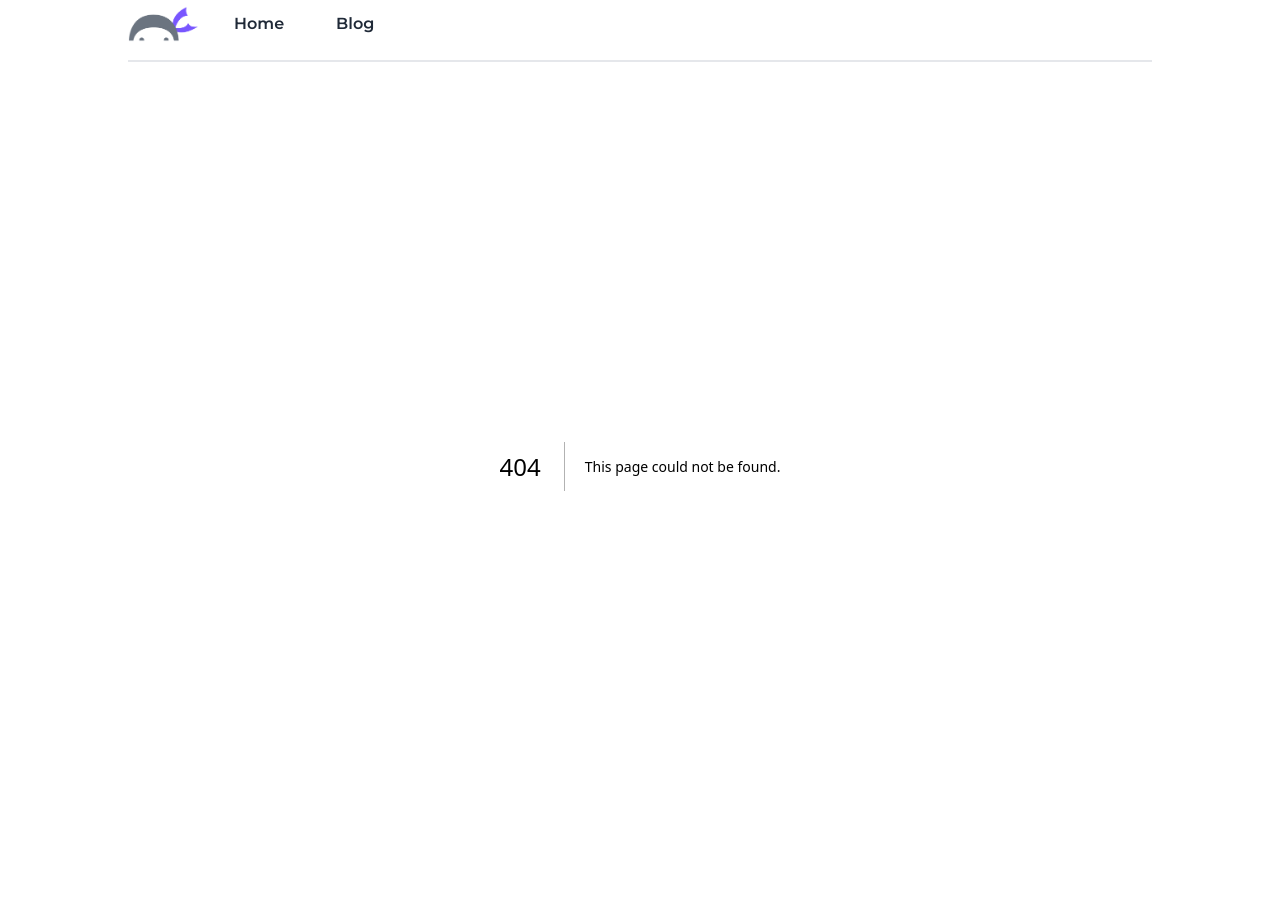
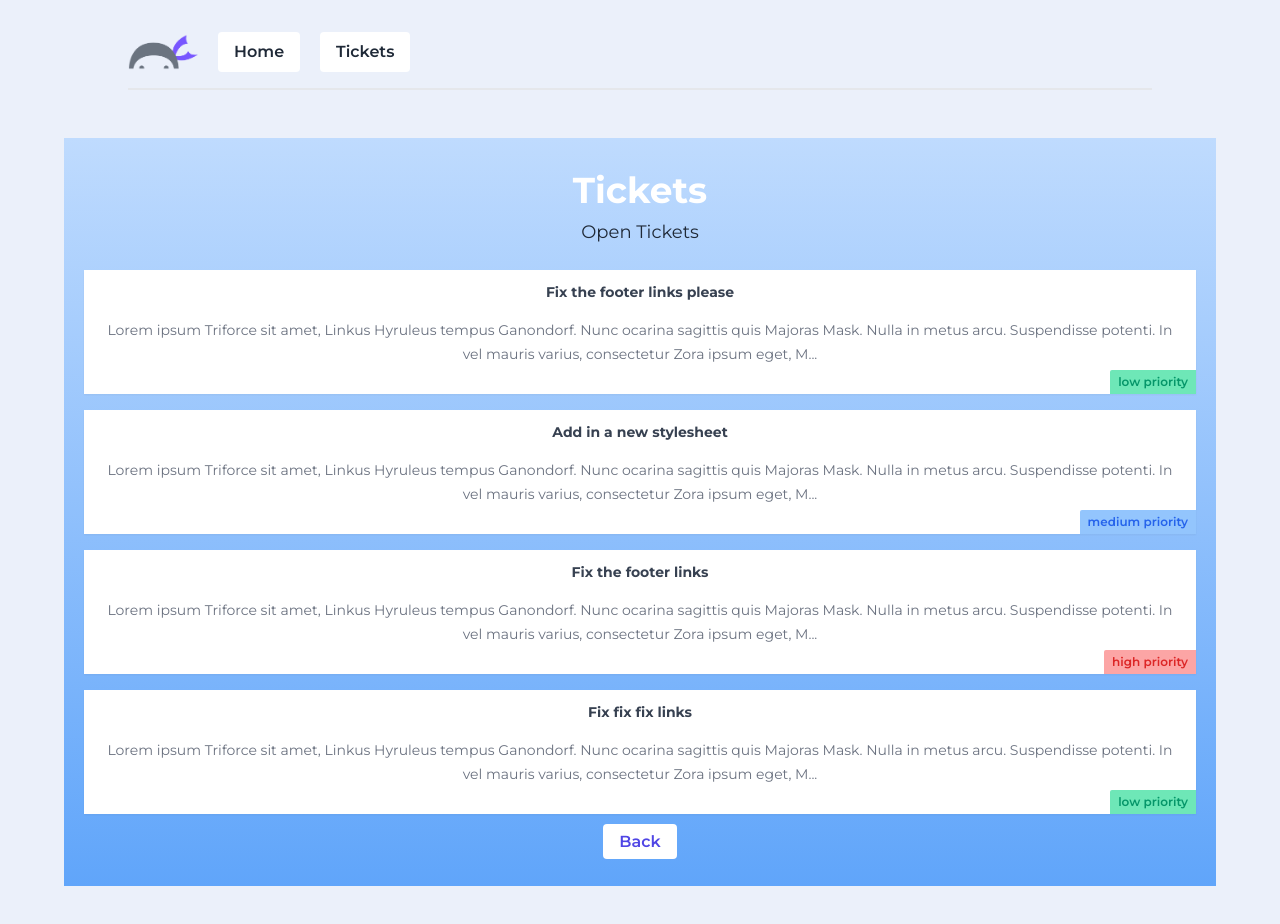
Before and after one commit to StanislavDitsan/Test.next.js, a Next.js app: page /tickets in a window 1280 px wide. Before the commit this address had no page. Shown: the top 924 px of the page. Before the commit the page ends 866 px from the top, so only its background shows below. Built offline with nearby package versions, Linux system fonts and the light colour scheme; data requests are answered from the project's data file.

Commit message:
Fetching and revalidating data with json-server

```diff
--- /dev/null
+++ b/_data/db.json
@@ -0,0 +1,32 @@
+{
+    "blogs": [
+        {
+            "id": "1",
+            "title": "Fix the footer links please",
+            "body": "Lorem ipsum Triforce sit amet, Linkus Hyruleus tempus Ganondorf. Nunc ocarina sagittis quis Majoras Mask. Nulla in metus arcu. Suspendisse potenti. In vel mauris varius, consectetur Zora ipsum eget, Master Sword porttitor urna. Fusce elementum urna elit, eget eleifend velit consectetur eget. Integer vel lobortis ipsum, vitae auctor Ocarina of Time. Donec sed urna dapibus, interdum magna a, eleifend magna. Curabitur tincidunt enim a neque volutpat. Phasellus auctor magna vel nunc pretium, ut volutpat justo tristique. Pellentesque cursus convallis mauris, in tempus enim tincidunt vitae.",
+            "priority": "low",
+            "user_email": "stas@test.dev"
+        },
+        {
+            "id": "2",
+            "title": "Add in a new stylesheet",
+            "body": "Lorem ipsum Triforce sit amet, Linkus Hyruleus tempus Ganondorf. Nunc ocarina sagittis quis Majoras Mask. Nulla in metus arcu. Suspendisse potenti. In vel mauris varius, consectetur Zora ipsum eget, Master Sword porttitor urna. Fusce elementum urna elit, eget eleifend velit consectetur eget. Integer vel lobortis ipsum, vitae auctor Ocarina of Time. Donec sed urna dapibus, interdum magna a, eleifend magna. Curabitur tincidunt enim a neque volutpat. Phasellus auctor magna vel nunc pretium, ut volutpat justo tristique. Pellentesque cursus convallis mauris, in tempus enim tincidunt vitae.",
+            "priority": "medium",
+            "user_email": "stas@test.dev"
+        },
+        {
+            "id": "3",
+            "title": "Fix the footer links",
+            "body": "Lorem ipsum Triforce sit amet, Linkus Hyruleus tempus Ganondorf. Nunc ocarina sagittis quis Majoras Mask. Nulla in metus arcu. Suspendisse potenti. In vel mauris varius, consectetur Zora ipsum eget, Master Sword porttitor urna. Fusce elementum urna elit, eget eleifend velit consectetur eget. Integer vel lobortis ipsum, vitae auctor Ocarina of Time. Donec sed urna dapibus, interdum magna a, eleifend magna. Curabitur tincidunt enim a neque volutpat. Phasellus auctor magna vel nunc pretium, ut volutpat justo tristique. Pellentesque cursus convallis mauris, in tempus enim tincidunt vitae.",
+            "priority": "high",
+            "user_email": "stas@test.dev"
+        },
+        {
+            "id": "4",
+            "title": "Fix fix fix links",
+            "body": "Lorem ipsum Triforce sit amet, Linkus Hyruleus tempus Ganondorf. Nunc ocarina sagittis quis Majoras Mask. Nulla in metus arcu. Suspendisse potenti. In vel mauris varius, consectetur Zora ipsum eget, Master Sword porttitor urna. Fusce elementum urna elit, eget eleifend velit consectetur eget. Integer vel lobortis ipsum, vitae auctor Ocarina of Time. Donec sed urna dapibus, interdum magna a, eleifend magna. Curabitur tincidunt enim a neque volutpat. Phasellus auctor magna vel nunc pretium, ut volutpat justo tristique. Pellentesque cursus convallis mauris, in tempus enim tincidunt vitae.",
+            "priority": "low",
+            "user_email": "stas@test.dev"
+        }
+    ]
+}
--- a/package.json
+++ b/package.json
@@ -15,6 +15,7 @@
     "@tsparticles/slim": "^3.3.0",
     "clsx": "^2.1.0",
     "framer-motion": "^11.1.5",
+    "json-server": "^1.0.0-alpha.23",
     "next": "14.2.2",
     "react": "^18",
     "react-dom": "^18",
--- a/src/app/blog/page.js
+++ /dev/null
@@ -1,40 +0,0 @@
-import React from 'react';
-
-const posts = [
-    {
-        id: 1,
-        title: 'Boost your conversion rate',
-        href: '#',
-        description:
-            'Illo sint voluptas. Error voluptates culpa eligendi. Hic vel totam vitae illo. Non aliquid explicabo necessitatibus unde. Sed exercitationem placeat consectetur nulla deserunt vel. Iusto corrupti dicta.',
-        date: 'Mar 16, 2020',
-        datetime: '2020-03-16',
-        category: { title: 'Marketing', href: '#' },
-        author: {
-            name: 'Michael Foster',
-            role: 'Co-Founder / CTO',
-            href: '#',
-            imageUrl:
-                'https://images.unsplash.com/photo-1519244703995-f4e0f30006d5?ixlib=rb-1.2.1&ixid=eyJhcHBfaWQiOjEyMDd9&auto=format&fit=facearea&facepad=2&w=256&h=256&q=80',
-        },
-    },
-    // More posts...
-]
-
-export default function Blog() {
-    return (
-        <div className="min-h-screen bg-gradient-to-b from-blue-200 to-blue-400 flex justify-center items-center mt-2">
-            <div className="text-center">
-                <h1 className="text-4xl font-bold text-white mb-8">Welcome Blog</h1>
-                <p className="text-lg text-gray-800 mb-6">
-                    Blog </p>
-                <a
-                    href="/about"
-                    className="bg-white text-primary font-semibold py-2 px-4 rounded hover:bg-gray-200 transition duration-300"
-                >
-                    More
-                </a>
-            </div>
-        </div>
-    );
-}
--- a/src/app/components/navbar.jsx
+++ b/src/app/components/navbar.jsx
@@ -14,7 +14,7 @@ export default function Navbar() {
                 placeholder="blur"
             />
             <Link className="bg-white text-gray-800 font-semibold py-2 px-4 rounded hover:bg-gray-200 transition duration-300" href="/">Home</Link>
-            <Link className="bg-white text-gray-800 font-semibold py-2 px-4 rounded hover:bg-gray-200 transition duration-300" href="/blog">Blog</Link>
+            <Link className="bg-white text-gray-800 font-semibold py-2 px-4 rounded hover:bg-gray-200 transition duration-300" href="/tickets">Tickets</Link>
         </nav>
     )
 }
--- a/src/app/globals.css
+++ b/src/app/globals.css
@@ -31,3 +31,41 @@ body {
 nav {
   @apply pb-4 border-b-2 border-gray-200 flex items-center gap-5 my-1 mx-auto max-w-5xl;
 }
+
+/* card styles */
+.card {
+  @apply bg-white shadow-sm py-3 px-4 my-4 relative overflow-hidden;
+}
+
+.card h3 {
+  @apply font-bold text-gray-700 text-sm mb-0;
+}
+
+.card p {
+  @apply my-4 text-sm leading-6;
+}
+
+/* pill styles */
+.pill {
+  @apply py-1 px-2 mt-3 inline-block text-xs font-semibold;
+}
+
+.pill.high {
+  @apply bg-red-300 text-red-600;
+}
+
+.pill.medium {
+  @apply bg-blue-300 text-blue-600;
+}
+
+.pill.low {
+  @apply bg-emerald-300 text-emerald-600;
+}
+
+.card .pill {
+  @apply absolute bottom-0 right-0 rounded-tl-sm;
+}
+
+.main {
+  @apply max-w-6xl my-12 mx-auto px-5;
+}
--- /dev/null
+++ b/src/app/tickets/TicketList.jsx
@@ -0,0 +1,30 @@
+async function getTickets() {
+  const res = await fetch('http://localhost:4000/blogs', {
+    next: {
+      revalidate: 0 // use 0 to opt out of using cache
+    }
+  })
+
+  return res.json()
+}
+
+export default async function TicketList() {
+  const tickets = await getTickets()
+
+  return (
+    <>
+      {tickets.map((ticket) => (
+        <div key={ticket.id} className="card my-5">
+          <h3>{ticket.title}</h3>
+          <p>{ticket.body.slice(0, 200)}...</p>
+          <div className={`pill ${ticket.priority}`}>
+            {ticket.priority} priority
+          </div>
+        </div>
+      ))}
+      {tickets.length === 0 && (
+        <p className="text-center">There are no open tickets, yay!</p>
+      )}
+    </>
+  )
+}
--- /dev/null
+++ b/src/app/tickets/page.js
@@ -0,0 +1,23 @@
+import React from 'react'
+import TicketList from './TicketList';
+
+
+export default function Tickets() {
+    return (
+        <div className="main py-8 bg-gradient-to-b from-blue-200 to-blue-400 flex justify-center items-center mt-2">
+            <div className="text-center">
+                <h1 className="text-4xl font-bold text-white mb-2">Tickets</h1>
+                <p className="text-lg text-gray-800 mb-6">
+                    Open Tickets </p>
+
+                <TicketList/>
+                <a
+                    href="/"
+                    className="bg-white text-primary font-semibold py-2 px-4 rounded hover:bg-gray-200 transition duration-300"
+                >
+                    Back
+                </a>
+            </div>
+        </div>
+    );
+}
```
Also changed, not shown: 2 other files (tests, documents, lock files or other folders).
